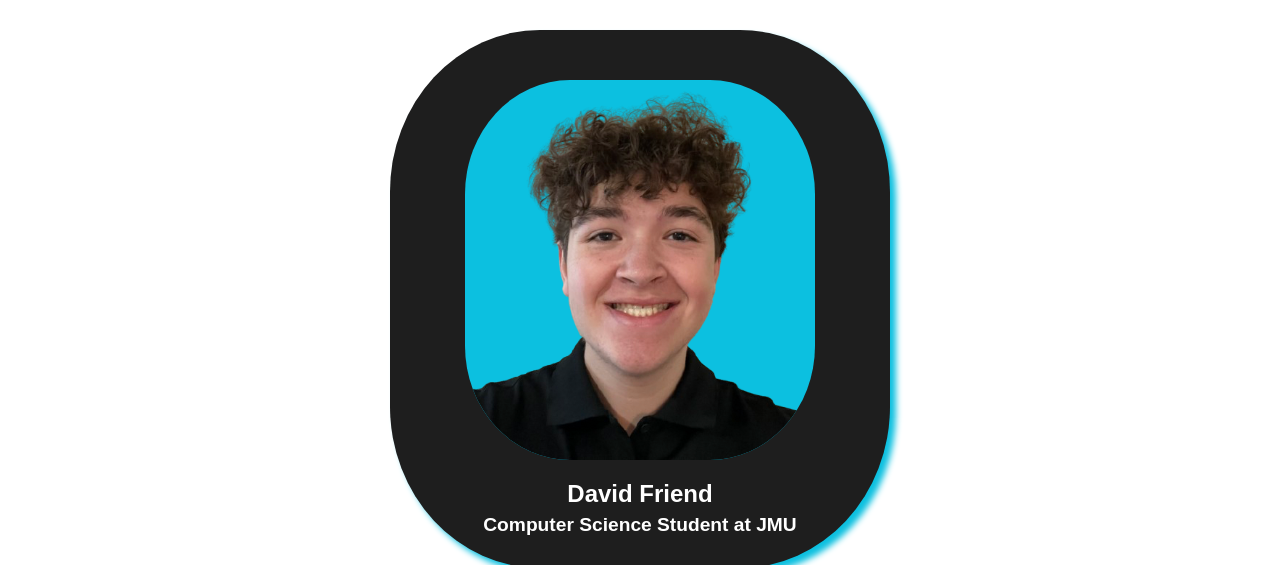
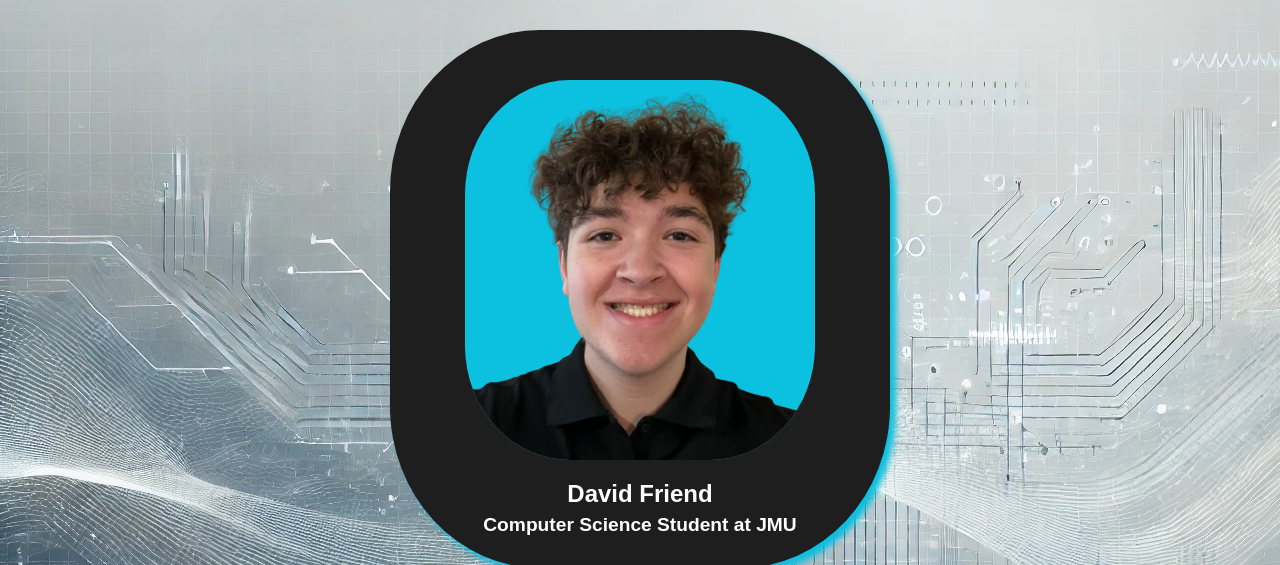
Before and after one commit to DavidFriend2/Personal-Website, a plain HTML site: page index.html in a window 1280 px wide. Shown: the part 91-656 px from the top of the page. Drawn offline with Linux system fonts and the light colour scheme; the site is published under a folder, as on GitHub Pages, so addresses that start at the root find nothing.

Commit message:
Image fix

```diff
--- a/style.css
+++ b/style.css
@@ -1,7 +1,7 @@
 body {
     margin: 0;
     font-family: 'Arial', 'sans-serif';
-    background-image: url('/img/bg.webp');
+    background-image: url('img/bg.webp');
 }
 
 header {
```
